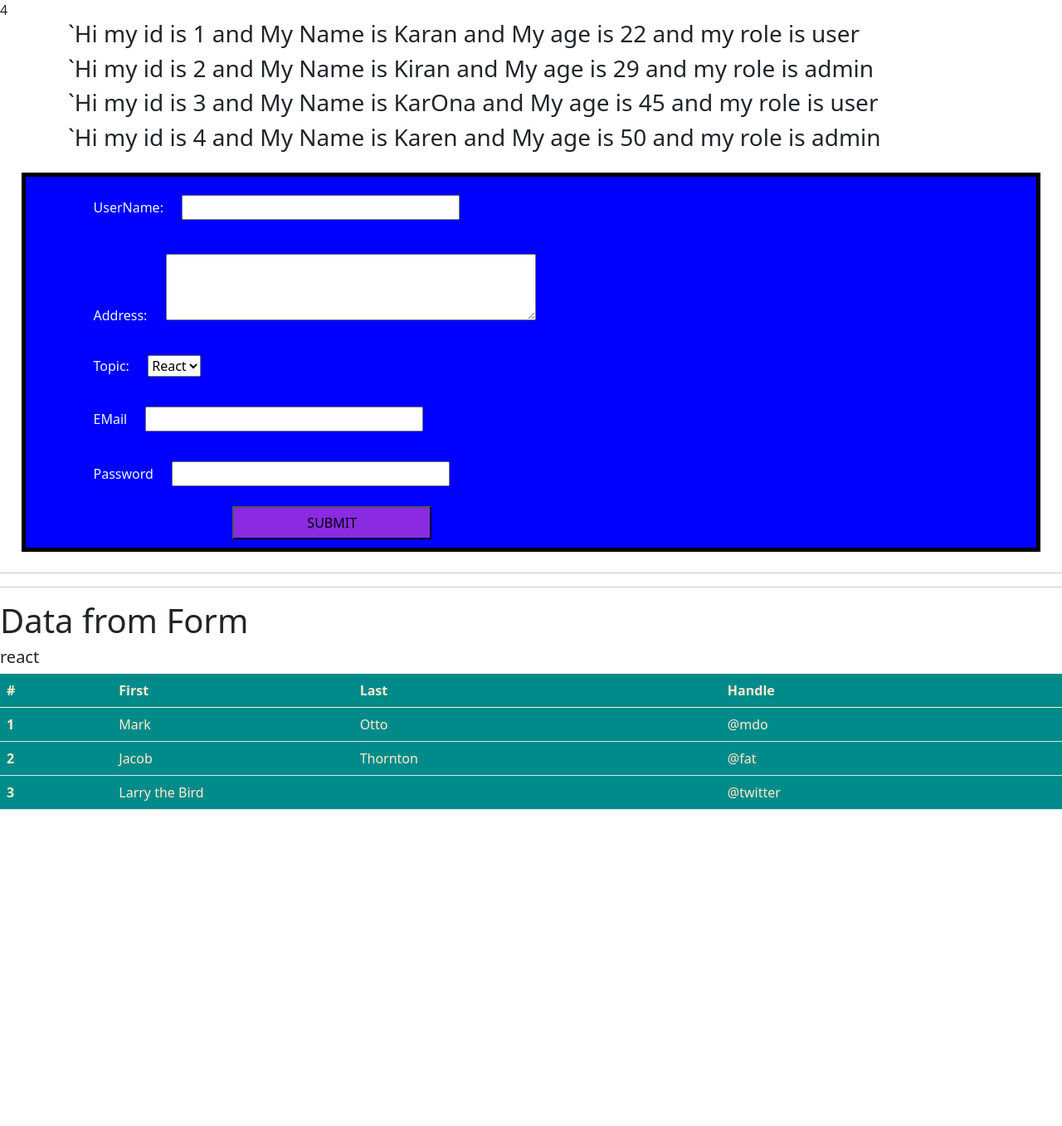
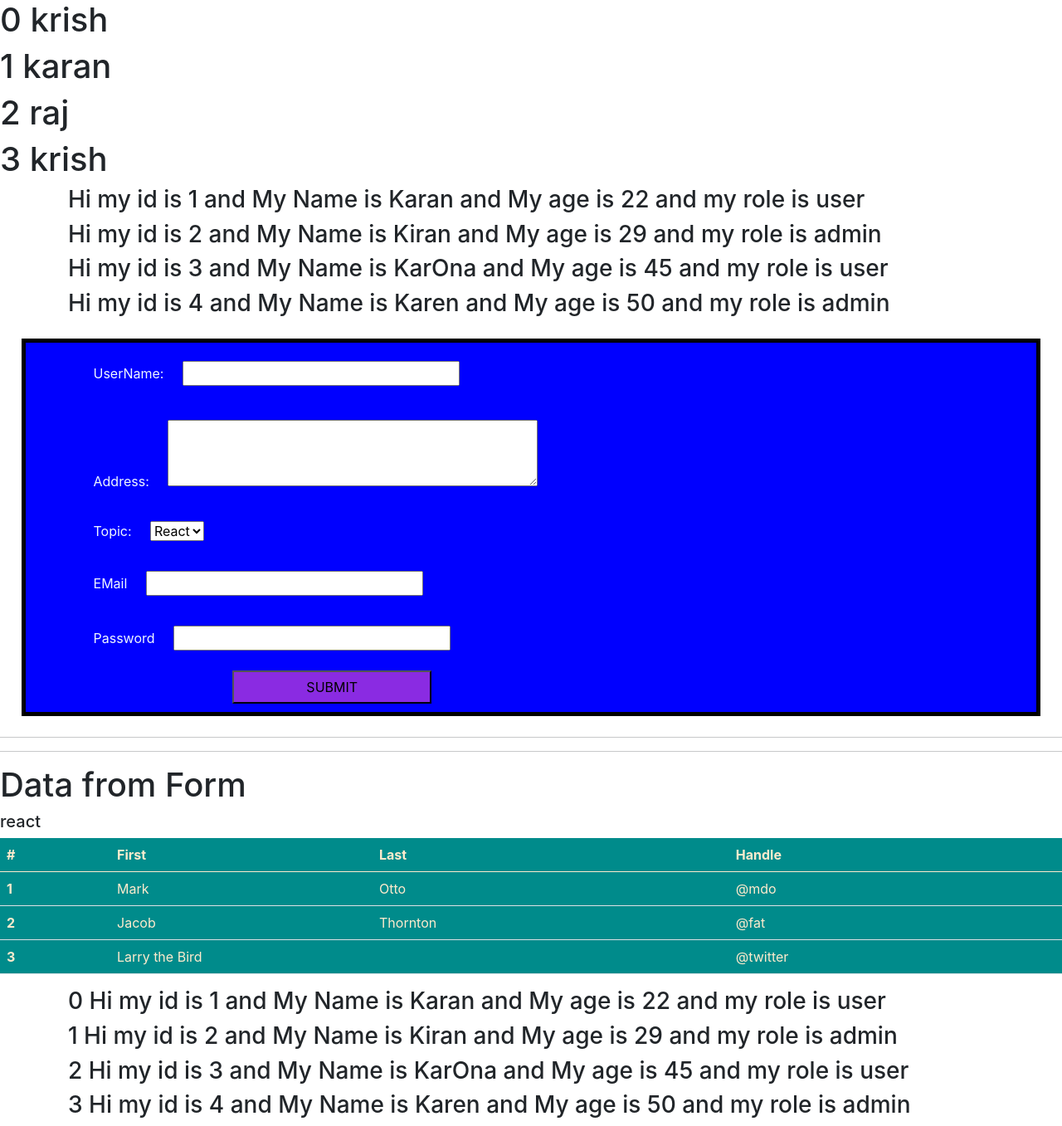
Before and after one commit to lsharva/ReactPractice, a React (Create React App) app: page / in a window 1280 px wide. Shown: the whole page at 83% size. Before the commit the page ends 992 px from the top, so only its background shows below. Built offline with nearby package versions, Linux system fonts and the light colour scheme.

Commit message:
Key as Prop

```diff
--- a/public/index.html
+++ b/public/index.html
@@ -2,7 +2,7 @@
 <html lang="en">
   <head>
     <meta charset="utf-8" />
-    <link rel="icon" href="%PUBLIC_URL%/favicon.ico" />4
+    <link rel="icon" href="%PUBLIC_URL%/favicon.ico" />
     <link href="https://cdn.jsdelivr.net/npm/bootstrap@5.0.2/dist/css/bootstrap.min.css" rel="stylesheet" integrity="sha384-EVSTQN3/azprG1Anm3QDgpJLIm9Nao0Yz1ztcQTwFspd3yD65VohhpuuCOmLASjC" crossorigin="anonymous">
     <script src="https://cdn.jsdelivr.net/npm/bootstrap@5.0.2/dist/js/bootstrap.bundle.min.js" integrity="sha384-MrcW6ZMFYlzcLA8Nl+NtUVF0sA7MsXsP1UyJoMp4YLEuNSfAP+JcXn/tWtIaxVXM" crossorigin="anonymous"></script>
     <meta name="viewport" content="width=device-width, initial-scale=1" />
--- a/src/App.js
+++ b/src/App.js
@@ -6,17 +6,22 @@ import Formcomp from './Formcopm';
 import LifecycleB from './ComponentFolder/LifecycleB';
 import Listing from './Listing';
 import FormBootStrap from './FormBootStrap';
+import ListingClass from './ListingClass';
+import KeyListing from './ComponentFolder/KeyListing';
 
 
 function App() {
   return (
     <div className=''>
+      <KeyListing/>
       <Listing />
       {/* <LifecycleA/> Call LifeCycleA component */}
       <Formcomp/>
       {/* <LifecycleB/> */}
       {/* <Component01/> */}
       <FormBootStrap/>
+      <ListingClass/>
+
     </div>
 
 
--- /dev/null
+++ b/src/ClassPerson.js
@@ -0,0 +1,28 @@
+import React from "react";
+
+export default function ClassPerson({ data }) {
+
+    const Data_1 = data.map((e,index) => {
+        return (
+            <h3>{index} Hi my id is  {e.id} {""}
+                and My Name is {e.name} {""}
+                and My age is {e.age} {""}
+                and my role is {e.role} {""}
+            </h3>
+
+        )
+    }
+    )
+
+
+    return (
+
+        <div className="container" >
+            {Data_1}
+
+        </div>
+    )
+
+
+
+}
--- /dev/null
+++ b/src/ComponentFolder/KeyListing.js
@@ -0,0 +1,9 @@
+import React from "react";
+
+export default function KeyListing(){
+    const arr = ['krish' , 'karan' , 'raj','krish']
+
+    return (
+         arr.map((names,index) => <h1>{index} {names}</h1>)
+    )
+}
--- a/src/FormBootStrap.js
+++ b/src/FormBootStrap.js
@@ -30,7 +30,7 @@ export default function FormBootStrap()
     </tr>
     <tr>
       <th scope="row">3</th>
-      <td colspan="2">Larry the Bird</td>
+      <td colSpan="2">Larry the Bird</td>
       <td>@twitter</td>
     </tr>
   </tbody>
--- a/src/Listing.js
+++ b/src/Listing.js
@@ -1,4 +1,5 @@
 import React from 'react';
+import PersonList from './PersonList'
 
 export default function Listing() {
 
@@ -42,22 +43,28 @@ export default function Listing() {
     // const arr = ['krish' , 'karan' , 'raj']
 
 
-    return (
-        //  arr.map(names => <h1>{names}</h1>)
-        persons.map(person =>
-            <div className='container'>
-                <div>
-                    <h3> `Hi my id is  {person.id } {""}
-                     and My Name is {person.name } {""}
-                     and My age is {person.age } {""}
-                     and my role is {person.role } {""}
-                    </h3>
+    // return (
+    //     //  arr.map(names => <h1>{names}</h1>)
+    //     persons.map(person =>
+    //         <div className='container'>
+    //             <div>
+    //                 <h3> Hi my id is  {person.id } {""}
+    //                  and My Name is {person.name } {""}
+    //                  and My age is {person.age } {""}
+    //                  and my role is {person.role } {""}
+    //                 </h3>
 
-                </div>
-            </div>
-        )
+    //             </div>
+    //         </div>
+    //     )
 
-    )
+    // )
+
+      return(
+        persons.map(person=> <PersonList key={person.id} listofperson={person}  />)
+
+
+      )
 
 
 }
--- /dev/null
+++ b/src/ListingClass.js
@@ -0,0 +1,53 @@
+import React, { Component } from "react";
+import arrayData from "./db.json"
+import ClassPerson from "./ClassPerson";
+
+
+export default class ListingClass extends Component {
+
+    constructor(props) {
+        super(props)
+        this.state = {
+            listData: arrayData
+        }
+    }
+
+    render() {
+        console.log(this.state.listData)
+
+
+        return (
+        <>
+
+        <ClassPerson data={this.state.listData}/></>
+        )
+            // this.state.listData.map(e =>
+            //         <div className='container'>
+            //                     <div>
+            //                         <h3> Hi my id is  {e.id } {""}
+            //                          and My Name is {e.name } {""}
+            //                          and My age is {e.age } {""}
+            //                          and my role is {e.role } {""}
+            //                         </h3>
+
+            //                     </div>
+            //                 </div>
+            //     )
+
+
+
+
+                {/* <h1>
+                    {this.state.listData.map(e => <ClassPerson datePerson={e} />
+                      //  <div>{e.name}</div>
+                        <div>
+                            ClassPerson
+                        </div>
+                    )
+                    }
+
+                </h1> */}
+
+
+    }
+}
--- /dev/null
+++ b/src/PersonList.js
@@ -0,0 +1,18 @@
+import React from 'react'
+
+export default function PersonList(props){
+    console.log(props)
+
+
+    return(
+        <div className='container'>
+                     <div>
+                         <h3> Hi my id is  {props.listofperson.id } {""}
+                          and My Name is {props.listofperson.name } {""}
+                          and My age is {props.listofperson.age } {""}
+                          and my role is {props.listofperson.role } {""}
+                         </h3>
+                     </div>
+                 </div>
+    )
+}
--- /dev/null
+++ b/src/db.json
@@ -0,0 +1,26 @@
+[
+    {
+        "id": 1,
+        "name": "Karan",
+        "age": "22",
+        "role": "user"
+    },
+    {
+        "id": 2,
+        "name": "Kiran",
+        "age": "29",
+        "role": "admin"
+    },
+    {
+        "id": 3,
+        "name": "KarOna",
+        "age": "45",
+        "role": "user"
+    },
+    {
+        "id": 4,
+        "name": "Karen",
+        "age": "50",
+        "role": "admin"
+    }
+]
```
